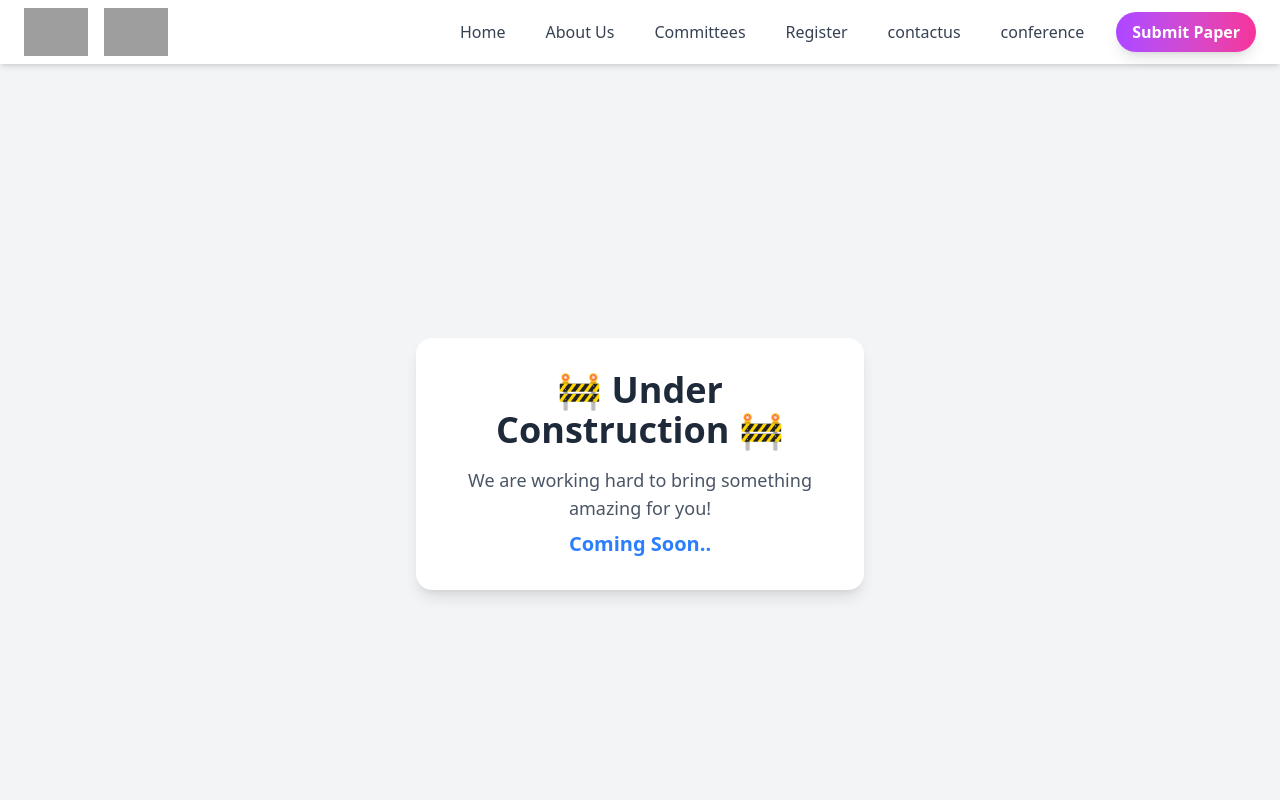
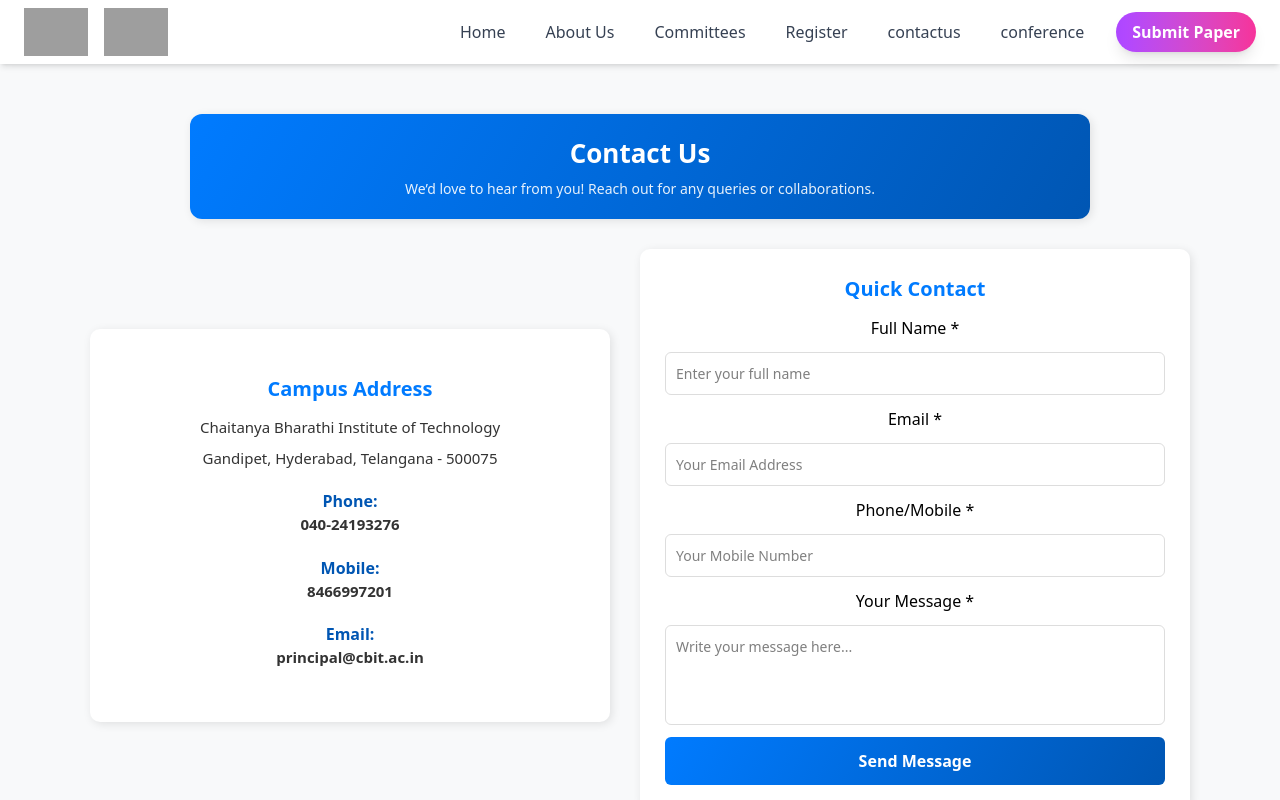
Before and after one commit to venkateshwarareddykalam/IEEE-website, a React (Vite) app in the folder frontend/: page /contactus in a window 1280 px wide. Built offline with nearby package versions, Linux system fonts and the light colour scheme; grey boxes are pictures that could not be loaded.

Commit message:
secondcommit

```diff
--- a/frontend/src/App.jsx
+++ b/frontend/src/App.jsx
@@ -10,7 +10,7 @@ import ComingSoon from "./components/ComingSoon";
 import Login from "./pages/Login";
 import UnderConstruction from "./pages/UnderConstruction";
 import { Routes, Route } from "react-router-dom";
-
+import Contactus from "./components/Contactus"
 function App() {
   return (
     <>
@@ -22,6 +22,7 @@ function App() {
           <Route path="/login" element={<Login />} />
           <Route path="/under-construction" element={<UnderConstruction />} />
           <Route path="*" element={<ComingSoon />} />
+          <Route path="/contactus" element={<Contactus/>} />
         </Routes>
       </div>
       <Footer />
--- a/frontend/src/components/Advisory.jsx
+++ b/frontend/src/components/Advisory.jsx
@@ -1,5 +1,4 @@
 import React, { useState } from "react";
-import Navbar from "../components/Navbar";
 import Footer from "../components/Footer";
 import "../styles/Advisory.css";
 
--- /dev/null
+++ b/frontend/src/components/Contactus.jsx
@@ -0,0 +1,69 @@
+import React from "react";
+import "../styles/Contactus.css";
+
+const Contactus = () => {
+  return (
+    <div className="contact-container">
+      {/* Header */}
+      <div className="header-section">
+        <h2>Contact Us</h2>
+        <p>We’d love to hear from you! Reach out for any queries or collaborations.</p>
+      </div>
+
+      {/* Main Content */}
+      <div className="content-wrapper">
+        {/* Left - Contact Details */}
+        <div className="contact-details">
+          <h3>Campus Address</h3>
+          <p>Chaitanya Bharathi Institute of Technology</p>
+          <p className="address">Gandipet, Hyderabad, Telangana - 500075</p>
+
+          <h4>Phone:</h4>
+          <p className="phone-number">040-24193276</p>
+
+          <h4>Mobile:</h4>
+          <p className="mobile-number">8466997201</p>
+
+          <h4>Email:</h4>
+          <p className="email">principal@cbit.ac.in</p>
+        </div>
+
+        {/* Right - Contact Form */}
+        <div className="contact-form">
+          <h3>Quick Contact</h3>
+          <form>
+            <label>Full Name *</label>
+            <input type="text" placeholder="Enter your full name" required />
+
+            <label>Email *</label>
+            <input type="email" placeholder="Your Email Address" required />
+
+            <label>Phone/Mobile *</label>
+            <input type="tel" placeholder="Your Mobile Number" required />
+
+            <label>Your Message *</label>
+            <textarea placeholder="Write your message here..." required></textarea>
+
+            <button type="submit">Send Message</button>
+          </form>
+        </div>
+      </div>
+
+      {/* Google Map Section */}
+      <div className="map-container">
+        <h3>Find Us on Google Maps</h3>
+        <iframe
+          title="CBIT Location"
+          src="https://www.google.com/maps/embed?pb=!1m18!1m12!1m3!1d3806.940570503874!2d78.31620397485416!3d17.392449703848265!2m3!1f0!2f0!3f0!3m2!1i1024!2i768!4f13.1!3m3!1m2!1s0x3bcb9378cd6ad5cf%3A0x29b74aa95e2c9f0b!2sChaitanya%20Bharathi%20Institute%20Of%20Technology!5e0!3m2!1sen!2sin!4v1707500000000"
+          width="100%"
+          height="350"
+          style={{ border: 0, borderRadius: "10px" }}
+          allowFullScreen=""
+          loading="lazy"
+        ></iframe>
+      </div>
+    </div>
+  );
+};
+
+export default Contactus;
--- a/frontend/src/styles/Advisory.css
+++ b/frontend/src/styles/Advisory.css
@@ -18,7 +18,7 @@
     width: 100%;
 }
 
-/* Committee Section Heading */
+
 .committee-section h2 {
     font-size: 30px;
     margin-top: 15px;
--- /dev/null
+++ b/frontend/src/styles/Contactus.css
@@ -0,0 +1,181 @@
+/* General Styles */
+.contact-container {
+    background: #f8f9fa;
+    padding: 50px 20px;
+    min-height: 100vh;
+    display: flex;
+    flex-direction: column;
+    align-items: center;
+    text-align: center;
+  }
+
+  /* Header */
+  .header-section {
+    width: 100%;
+    max-width: 900px;
+    background: linear-gradient(120deg, #007bff, #0056b3);
+    color: white;
+    padding: 20px;
+    border-radius: 12px;
+    box-shadow: 2px 2px 10px rgba(0, 0, 0, 0.1);
+  }
+
+  .header-section h2 {
+    font-size: 26px;
+    font-weight: bold;
+    margin-bottom: 5px;
+  }
+
+  .header-section p {
+    font-size: 14px;
+    opacity: 0.9;
+  }
+
+  /* Main Content */
+  .content-wrapper {
+    display: flex;
+    flex-wrap: wrap;
+    gap: 30px;
+    width: 100%;
+    max-width: 1100px;
+    margin-top: 30px;
+    justify-content: space-between;
+  }
+
+  /* Contact Details */
+  .contact-details {
+    background-color: white;
+    box-shadow: 2px 2px 10px rgba(0, 0, 0, 0.1);
+    padding: 10px;
+    border-radius: 10px;
+    flex: 1;
+    min-width: 300px;
+    margin-top: 80px;
+    /* Centering the text */
+    display: flex;
+    flex-direction: column;
+    align-items: center; /* Centers horizontally */
+    justify-content: center; /* Centers vertically */
+    text-align: center; /* Ensures text stays aligned */
+    height: 70%; /* Takes full height */
+  }
+
+  .contact-form {
+    background-color: white;
+    box-shadow: 2px 2px 10px rgba(0, 0, 0, 0.1);
+    padding: 25px;
+    border-radius: 10px;
+    flex: 1;
+    min-width: 320px;
+  }
+
+  .contact-details h3,
+  .contact-form h3 {
+    font-size: 20px;
+    font-weight: bold;
+    margin-bottom: 12px;
+    color: #007bff;
+  }
+
+  .contact-details h4 {
+    font-size: 16px;
+    font-weight: bold;
+    margin-top: 12px;
+    color: #0056b3;
+  }
+
+  .contact-details p {
+    color: #333;
+    margin-bottom: 8px;
+    font-size: 15px;
+  }
+
+  .address {
+    color: #555;
+  }
+
+  .phone-number {
+    color: #007bff;
+    font-weight: bold;
+  }
+
+  .mobile-number {
+    color: #ff5722;
+    font-weight: bold;
+  }
+
+  .email {
+    color: #28a745;
+    font-weight: bold;
+  }
+
+  /* Contact Form */
+  .contact-form form {
+    display: flex;
+    flex-direction: column;
+    gap: 12px;
+  }
+
+  .contact-form input,
+  .contact-form textarea {
+    width: 100%;
+    padding: 10px;
+    border: 1px solid #ddd;
+    border-radius: 6px;
+    font-size: 14px;
+  }
+
+  .contact-form textarea {
+    resize: none;
+    height: 100px;
+  }
+
+  .contact-form button {
+    background: linear-gradient(120deg, #007bff, #0056b3);
+    color: white;
+    padding: 12px;
+    border: none;
+    border-radius: 6px;
+    cursor: pointer;
+    font-weight: bold;
+    transition: all 0.3s ease;
+  }
+
+  .contact-form button:hover {
+    background: linear-gradient(120deg, #0056b3, #004099);
+  }
+
+  /* Google Maps Section */
+  .map-container {
+    width: 100%;
+    max-width: 900px;
+    margin-top: 40px;
+    text-align: center;
+  }
+
+  .map-container h3 {
+    font-size: 20px;
+    font-weight: bold;
+    margin-bottom: 15px;
+    color: #007bff;
+  }
+
+  .map-container iframe {
+    width: 100%;
+    height: 350px;
+    border-radius: 10px;
+    border: none;
+  }
+
+  /* Responsive Design */
+  @media (max-width: 768px) {
+    .content-wrapper {
+      flex-direction: column;
+      align-items: center;
+    }
+
+    .contact-details,
+    .contact-form {
+      width: 90%;
+    }
+  }
```
